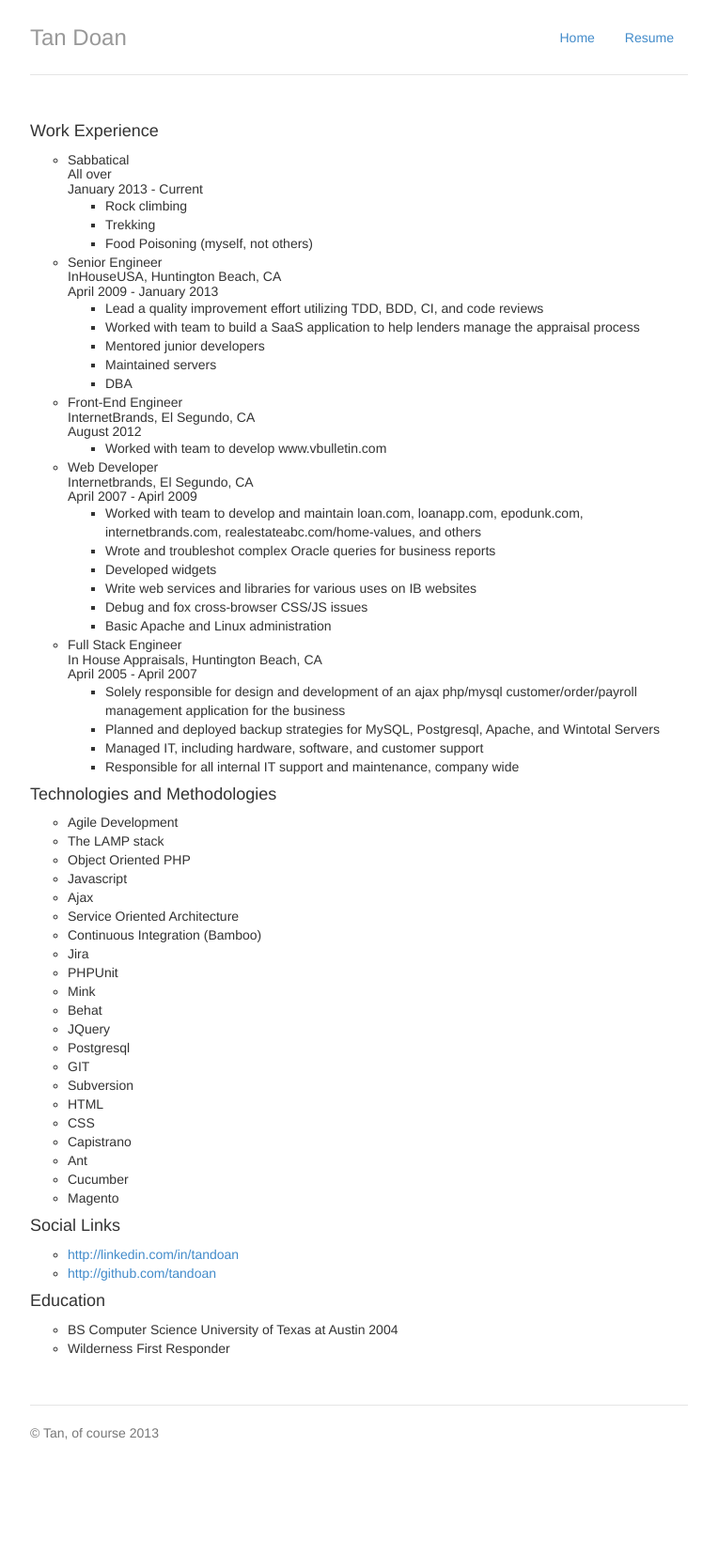
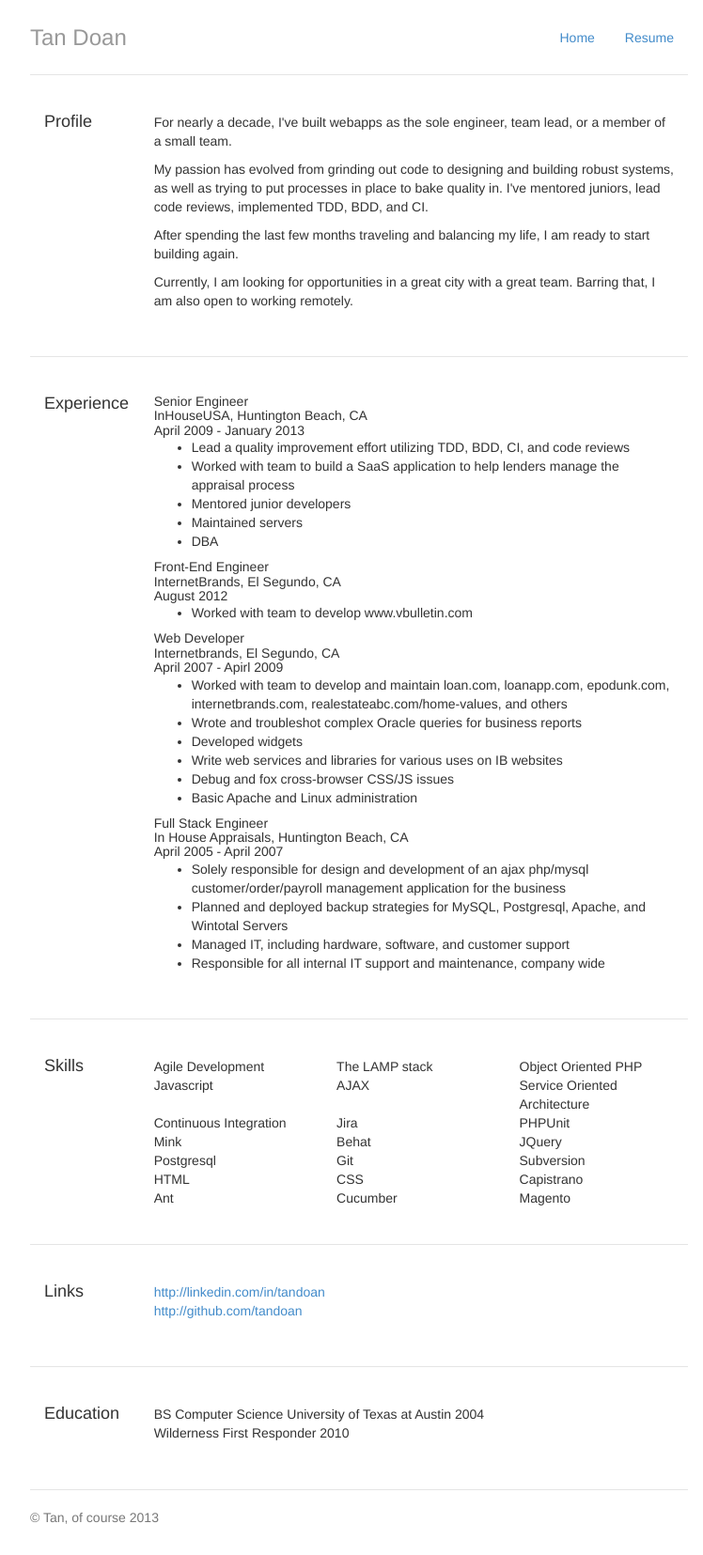
Before and after one commit to tandoan/tandoan.com, a CakePHP app: the page made by src/html/app/View/Pages/resume.ctp in a window 1280 px wide. Shown: the whole page at 94% size, without its empty margins (258-1006 px from the left). Before the commit the page ends 1532 px from the top, so only its background shows below. Run offline with PHP 8.4 and a stand-in for CakePHP, Linux system fonts and the light colour scheme; the template is opened without the code that fills it, so the values that code supplies are empty; some libraries are stand-ins or nearby versions.

Commit message:
update resume styling and adding objective

```diff
--- a/src/html/app/View/Pages/resume.ctp
+++ b/src/html/app/View/Pages/resume.ctp
@@ -1,20 +1,21 @@
-<div class="row marketing">
-<ul class="list-unstyled">
-  <li>
-    <h4>Work Experience</h4>
-    <ul>
-      <li>
-        <div class="job-info h5">Sabbatical<br>
-          All over<br>
-          January 2013 - Current
+
+<div class="row resume-block">
+  <div class="col-md-2 h4">Profile</div>
+  <div class="col-md-10">
+    <p>For nearly a decade, I&apos;ve built webapps as the sole engineer, team lead, or a member of a small team.</p>
+
+    <p>My passion has evolved from grinding out code to designing and building robust systems, as well as trying to put processes in place to bake quality in.  I&apos;ve mentored juniors, lead code reviews, implemented TDD, BDD, and CI.</p>
+
+    <p>After spending the last few months traveling and balancing my life, I am ready to start building again.</p>
+
+    <p>Currently, I am looking for opportunities in a great city with a great team.  Barring that, I am also open to working remotely.</p>
   </div>
-          <ul >
-            <li>Rock climbing</li>
-            <li>Trekking</li>
-            <li>Food Poisoning (myself, not others)</li>
-          </ul>
-      </li>
-      <li>
+</div>
+
+<div class="row resume-block">
+  <div class="col-md-2 h4">Experience</div>
+  <div class="col-md-10">
+
       <div class="job-info h5">Senior Engineer<br>
       InHouseUSA, Huntington Beach, CA<br>
       April 2009 - January 2013
@@ -26,8 +27,8 @@
         <li>Maintained servers</li>
         <li>DBA</li>
       </ul>
-      </li>
-      <li>
+
+
       <div class="job-info h5">Front-End Engineer<br>
       InternetBrands, El Segundo, CA<br>
       August 2012
@@ -35,8 +36,7 @@
       <ul>
         <li>Worked with team to develop www.vbulletin.com</li>
       </ul>
-      </li>
-      <li>
+
       <div class="job-info h5">Web Developer<br>
       Internetbrands, El Segundo, CA<br>
       April 2007 - Apirl 2009
@@ -49,8 +49,7 @@
         <li>Debug and fox cross-browser CSS/JS issues</li>
         <li>Basic Apache and Linux administration</li>
       </ul>
-      </li>
-      <li>
+
       <div class="job-info h5">Full Stack Engineer<br>
       In House Appraisals, Huntington Beach, CA<br>
       April 2005 - April 2007</div>
@@ -60,47 +59,117 @@
         <li>Managed IT, including hardware, software, and customer support</li>
         <li>Responsible for all internal IT support and maintenance, company wide</li>
       </ul>
-      </li>
-    </ul> <!-- work experience -->
-  </li>
 
-  <li><h4>Technologies and Methodologies</h4>
-    <ul>
-      <li>Agile Development</li>
-      <li>The LAMP stack</li>
-      <li>Object Oriented PHP</li>
-      <li>Javascript</li>
-      <li>Ajax</li>
-      <li>Service Oriented Architecture</li>
-      <li>Continuous Integration (Bamboo)</li>
-      <li>Jira</li>
-      <li>PHPUnit</li>
-      <li>Mink</li>
-      <li>Behat</li>
-      <li>JQuery</li>
-      <li>Postgresql</li>
-      <li>GIT</li>
-      <li>Subversion</li>
-      <li>HTML</li>
-      <li>CSS</li>
-      <li>Capistrano</li>
-      <li>Ant</li>
-      <li>Cucumber</li>
-      <li>Magento</li>
-    </ul>
-  </li>
-  <li><h4>Social Links</h4>
-    <ul>
+  </div>
+  </div>
+  <div class="row resume-block">
+
+  <div class="col-md-2 h4">Skills</div>
+  <div class="col-md-10">
+
+    <div class="row">
+      <div class="col-md-4">
+        Agile Development
+      </div>
+      <div class="col-md-4">
+       The LAMP stack
+      </div>
+      <div class="col-md-4">
+       Object Oriented PHP
+      </div>
+    </div>
+
+   <div class="row">
+      <div class="col-md-4">
+        Javascript
+      </div>
+      <div class="col-md-4">
+       AJAX
+      </div>
+      <div class="col-md-4">
+       Service Oriented Architecture
+      </div>
+    </div>
+
+    <div class="row">
+      <div class="col-md-4">
+        Continuous Integration
+      </div>
+      <div class="col-md-4">
+       Jira
+      </div>
+      <div class="col-md-4">
+       PHPUnit
+      </div>
+    </div>
+
+     <div class="row">
+      <div class="col-md-4">
+        Mink
+      </div>
+      <div class="col-md-4">
+       Behat
+      </div>
+      <div class="col-md-4">
+        JQuery
+      </div>
+    </div>
+
+     <div class="row">
+      <div class="col-md-4">
+        Postgresql
+      </div>
+      <div class="col-md-4">
+       Git
+      </div>
+      <div class="col-md-4">
+       Subversion
+      </div>
+    </div>
+
+     <div class="row">
+      <div class="col-md-4">
+        HTML
+      </div>
+      <div class="col-md-4">
+       CSS
+      </div>
+      <div class="col-md-4">
+       Capistrano
+      </div>
+    </div>
+
+    <div class="row">
+      <div class="col-md-4">
+        Ant
+      </div>
+      <div class="col-md-4">
+       Cucumber
+      </div>
+      <div class="col-md-4">
+       Magento
+      </div>
+    </div>
+  </div>
+</div>
+
+<div class="row resume-block">
+  <div class="col-md-2 h4">Links</div>
+  <div class="col-md-10">
+    <ul class="list-unstyled">
       <li><a href="http://www.linkedin.com/in/tandoan">http://linkedin.com/in/tandoan</a></li>
       <li><a href="http://github.com/tandoan">http://github.com/tandoan</a></li>
     </ul>
-  </li>
-  <li><h4>Education</h4>
-      <ul>
+  </div>
+</div>
+
+<div class="row resume-block-omega">
+
+  <div class="col-md-2 h4">Education</div>
+  <div class="col-md-10">
+    <ul class="list-unstyled">
         <li>BS Computer Science University of Texas at Austin 2004</li>
-        <li>Wilderness First Responder</li>
+        <li>Wilderness First Responder 2010</li>
       </ul>
-  </li>
-</ul>
-
-</div> <!-- /row-marketing -->
+  </div>
+</div> <!-- /row-resume-block -->
--- a/src/html/app/webroot/css/jumbotron-narrow.css
+++ b/src/html/app/webroot/css/jumbotron-narrow.css
@@ -59,6 +59,16 @@ body {
   margin-top: 28px;
 }
 
+.resume-block {
+  margin: 40px 0;
+  padding-bottom:39px;
+  border-bottom: 1px solid #e5e5e5;
+}
+.resume-block-omega {
+  margin: 40px 0;
+
+}
+
 /* Responsive: Portrait tablets and up */
 @media screen and (min-width: 768px) {
   /* Remove the padding we set earlier */
```
Lines whose indentation alone changed are shown as unchanged.
